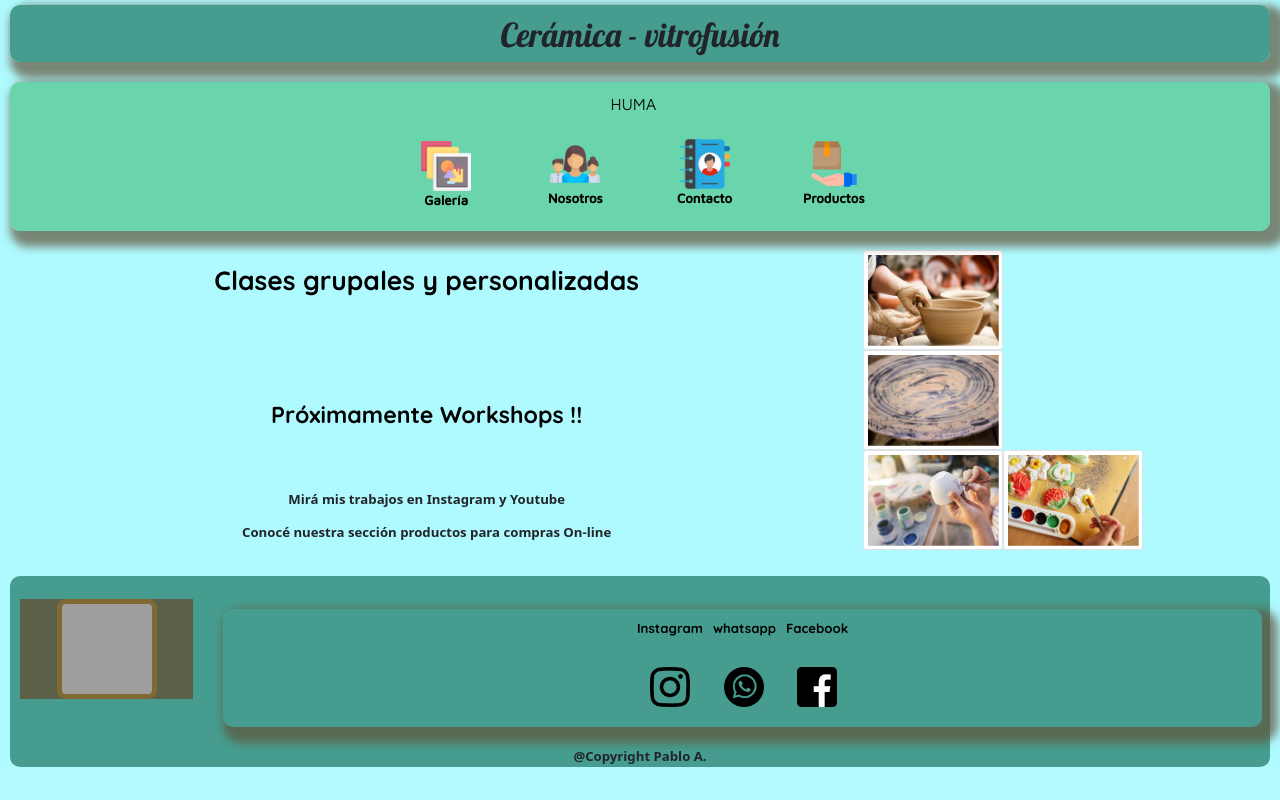
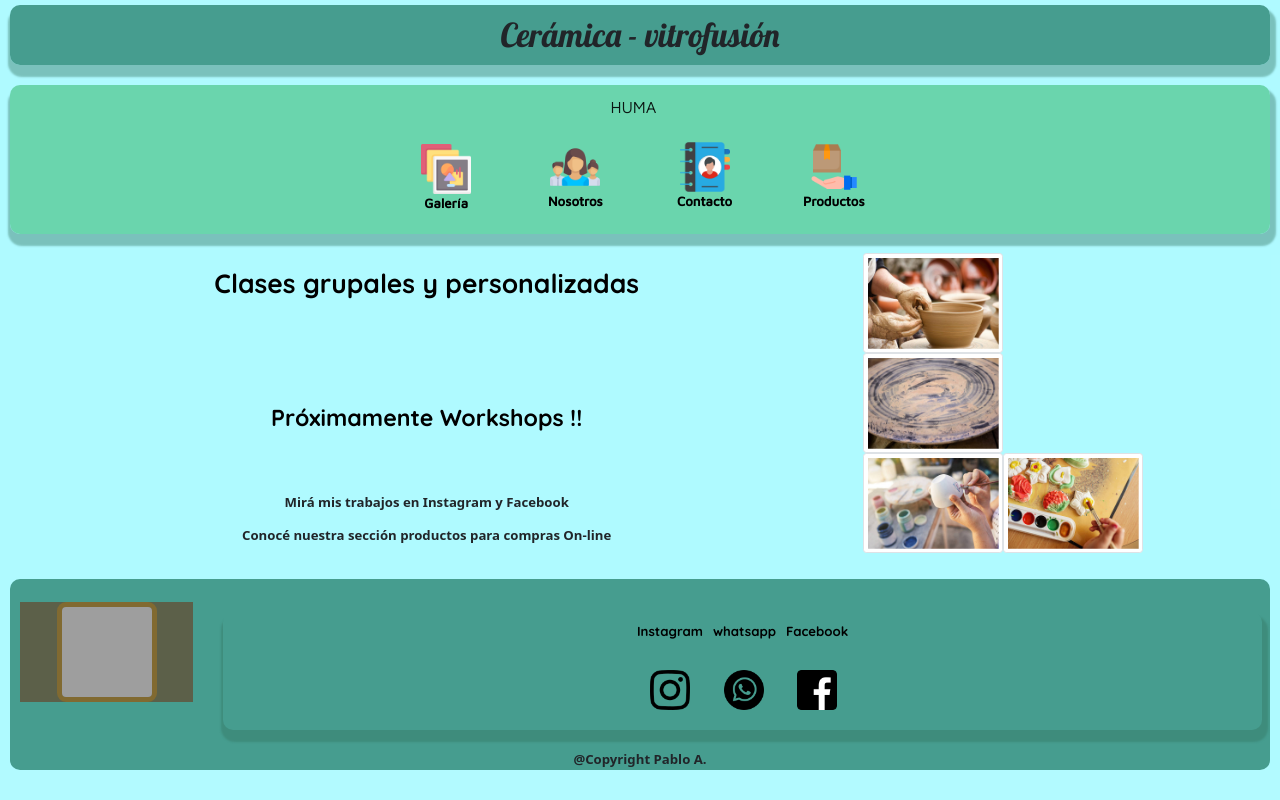
Before and after one commit to UselessPablo/repoMartesCoder, a website: page index.html in a window 1280 px wide. Drawn offline with nearby package versions, Linux system fonts and the light colour scheme; grey boxes are pictures that could not be loaded.

Commit message:
Pagina final V.5

```diff
--- a/index.html
+++ b/index.html
@@ -79,7 +79,7 @@
                 <div class="col-md-8 order-2 order-1-lg-8">
                     <h2>Clases grupales y personalizadas</h2>
                     <h3> Próximamente Workshops !!</h3>
-                    <p>Mirá mis trabajos en Instagram y Youtube</p>
+                    <p>Mirá mis trabajos en Instagram y Facebook</p>
                     <p>Conocé nuestra sección productos para compras On-line</p>
                 </div>
 
--- a/scss/_commons.scss
+++ b/scss/_commons.scss
@@ -13,7 +13,7 @@ h1 {
 	background-color: $mainColor;
 	font-family: $thirdFont;
 	text-align: center;
-	padding-bottom: 7px;
+	padding-bottom: 10px;
 	padding-top: 10px;
 	margin-bottom: 20px;
 	margin-top: 5px;
--- a/scss/_vars.scss
+++ b/scss/_vars.scss
@@ -12,4 +12,4 @@ $buttonColor: rgba(255, 242, 227, 0.726);
 //Bordes//
 
 $borderRad: 10px;
-$shadow: 8px 8px 8px 8px rgba(97, 84, 59, 0.7);
+$shadow: 2px 8px 2px 4px rgba(54, 119, 99, 0.432);
```
Also changed, not shown: views/productos.html (+1 -1 lines), css/style.css.
